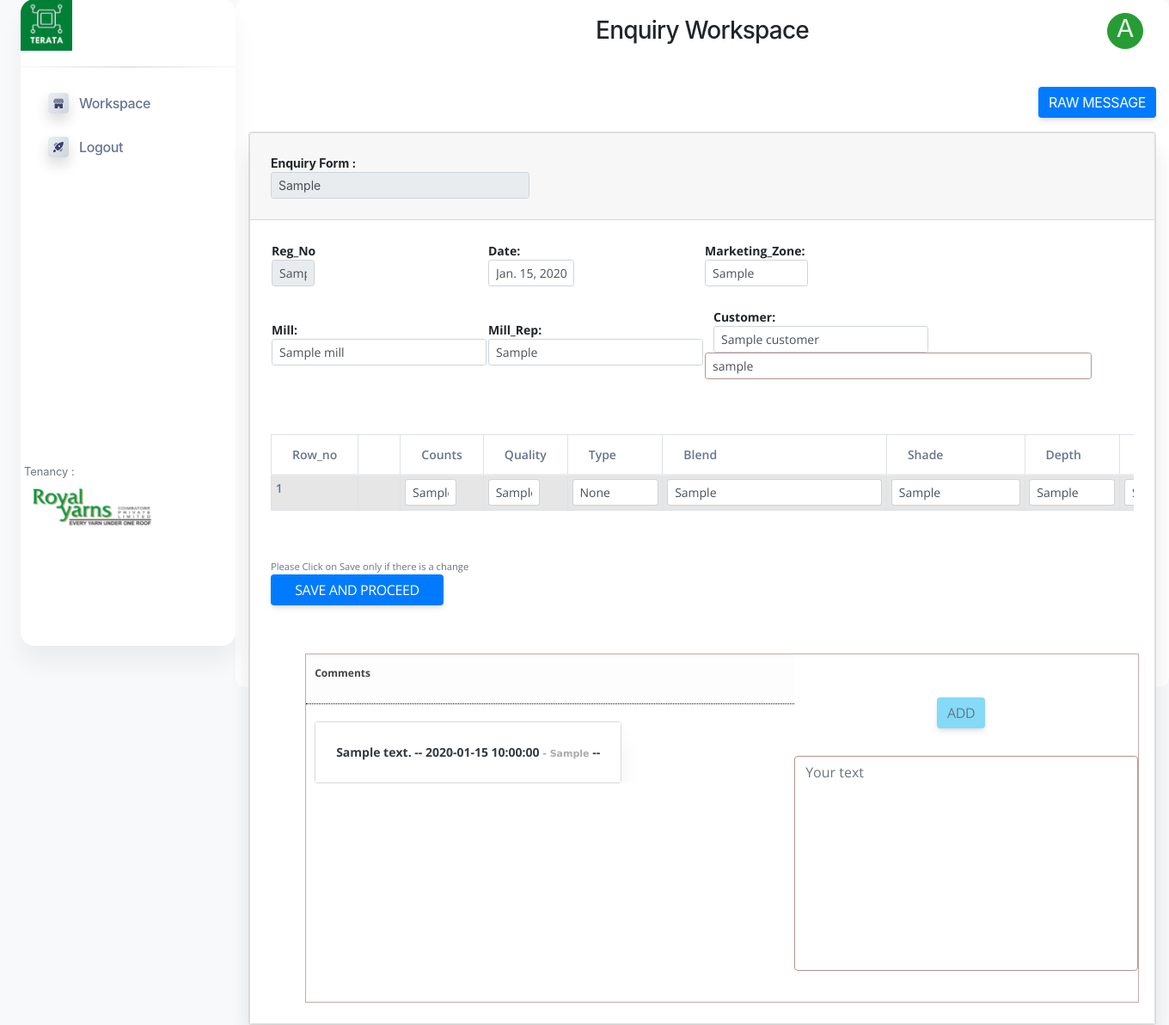
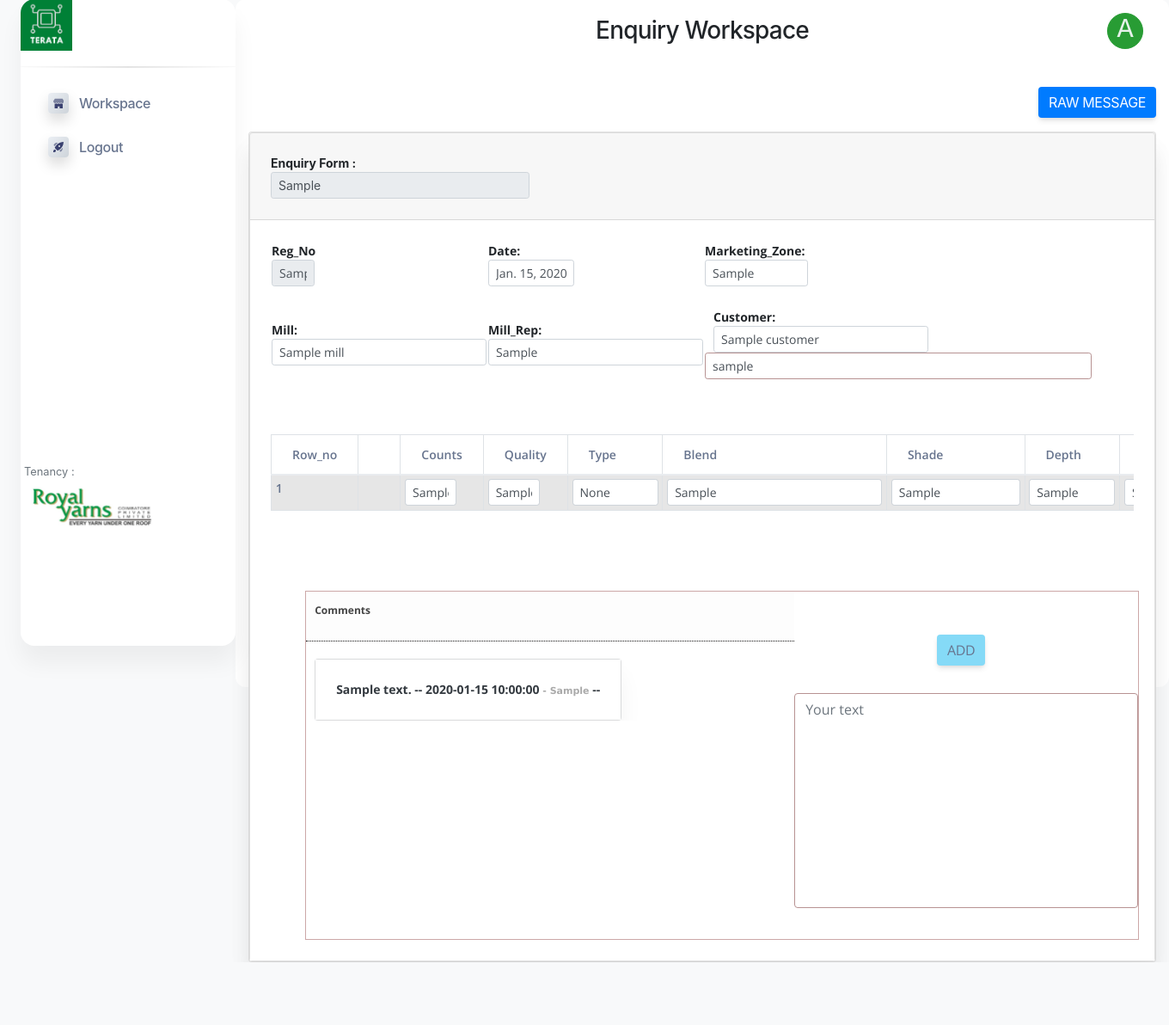
Before and after one commit to hariharasudhand/royalyarns-web, a Django app: template RY_Enquiry_Form/templates/app/ryn2.html in a window 1360 px wide. Shown: the part 25-1217 px from the top of the page at 86% size. After the commit the page ends 1144 px from the top, so only its background shows below. Run offline with Django 4.2, Linux system fonts and the light colour scheme; tables that the repository leaves empty hold one stand-in row (values such as "Sample post"); the template is opened without the code that fills it: values that come from a table or form of the project are taken from there, most other values are stand-ins (such as "Sample title", 1, 10 or a date in 2020); some libraries are stand-ins or nearby versions.

Commit message:
button updated in ryn.html
button updated in ryn.html

```diff
--- a/RY_Enquiry_Form/EmailUtil.py
+++ b/RY_Enquiry_Form/EmailUtil.py
@@ -64,7 +64,7 @@ class EMAIL_UTIL:
 
     def send_po(self, subject, message, files):
         email_list = []
-
+        vDAO = DAO("dao")
         message = ''
         vGroupEmailList = vDAO.GetGroupEmailList('agent-only')
         for vQueryData in vGroupEmailList:
--- a/RY_Enquiry_Form/templates/app/ryn2.html
+++ b/RY_Enquiry_Form/templates/app/ryn2.html
@@ -612,7 +612,7 @@
                     </div>
 
                     <p></p>
-                    <br>
+                    <br>{% if vLoggedInRole == 'agent' and vStatus == 4 or vLoggedInRole == 'agent' and vStatus == 0 or vLoggedInRole == 'supplier' and vStatus == 3 %}
                         <small class="text-muted">
                              Please Click on Save only if there is a change
                         </small>
@@ -621,8 +621,8 @@
                     -->
                     <br>
 
-                    {% if vLoggedInRole == 'agent' and vStatus == 3 %}
-                    {% else %}
+
+
                         <input class="btn btn-primary" style="width: 20%;" id="saveAndProceed" value="save and proceed">
                     {% endif %}
                         {% if vStatus == 0 %}
```
